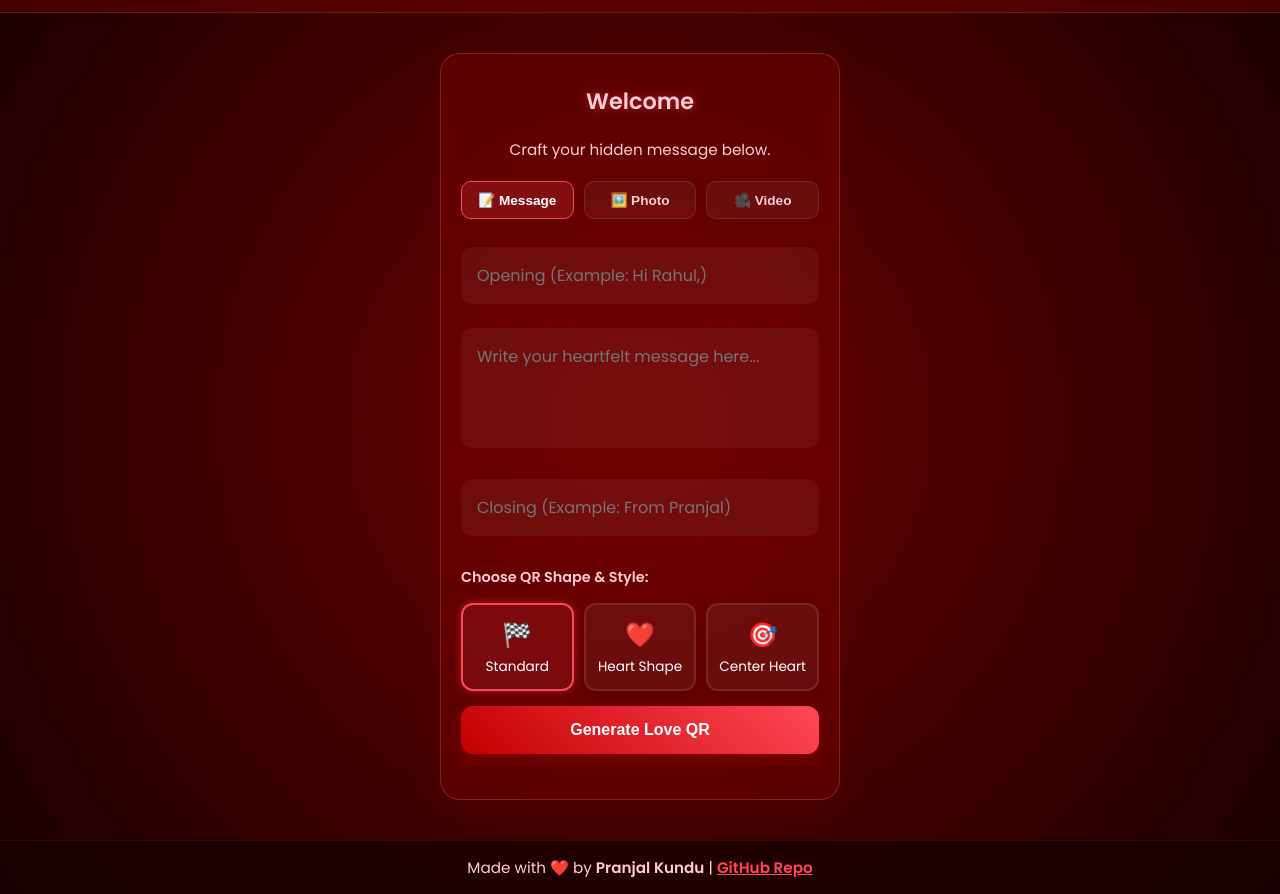
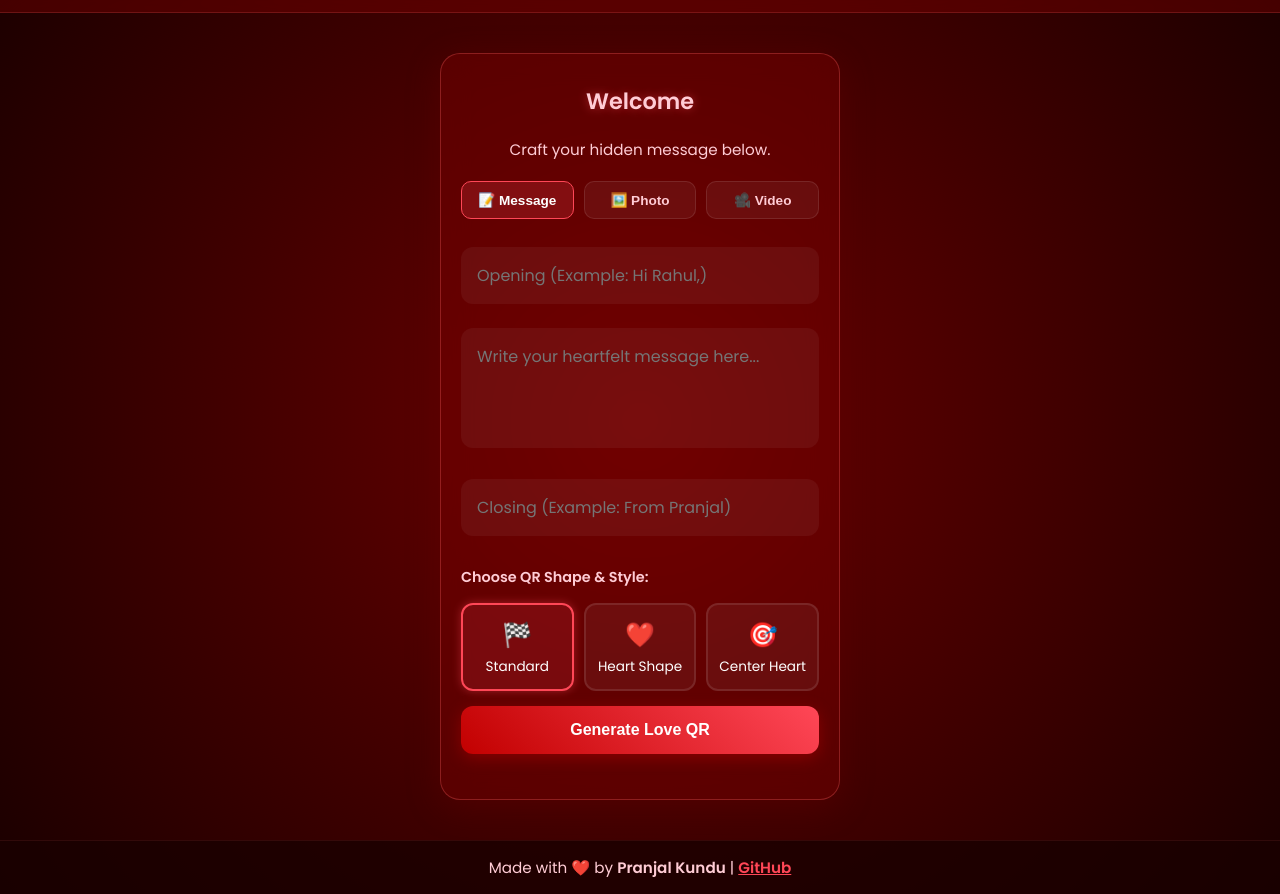
Before and after one commit to 10pranjal2005/QR_Generator, a plain HTML site: page dashboard.html in a window 1280 px wide. Shown: the part 53-947 px from the top of the page. Drawn offline with Linux system fonts and the light colour scheme; no server answers.

Commit message:
footer change

```diff
--- a/dashboard.html
+++ b/dashboard.html
@@ -147,7 +147,7 @@
     </div>
 
     <footer class="main-footer">
-        <p>Made with ❤️ by <strong>Pranjal Kundu</strong> | <a href="https://github.com/10pranjal2005" target="_blank">GitHub Repo</a></p>
+        <p>Made with ❤️ by <strong>Pranjal Kundu</strong> | <a href="https://github.com/10pranjal2005" target="_blank">GitHub</a></p>
     </footer>
 
     <script src="https://cdnjs.cloudflare.com/ajax/libs/qrcodejs/1.0.0/qrcode.min.js"></script>
```
Also changed, not shown: index.html (+1 -1 lines), message.html (+1 -1 lines), signup.html (+1 -1 lines), 1 other file.
